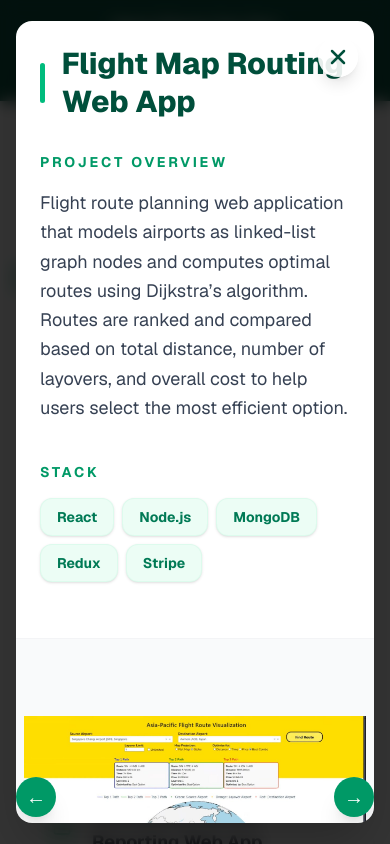
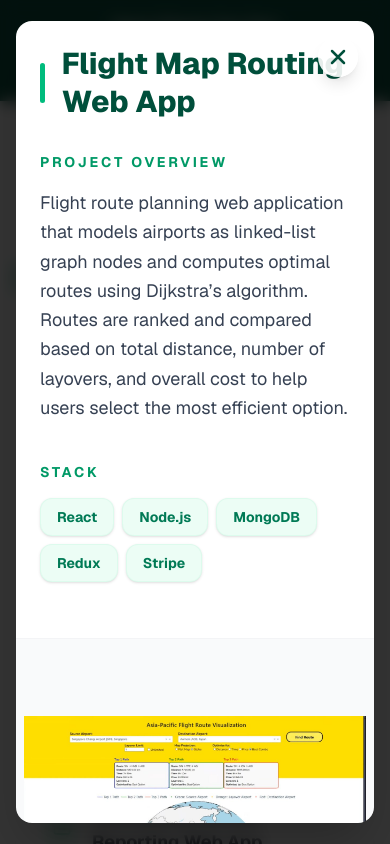
Before and after one commit to thedashion/dan_portfolio, a Next.js app: page / in a window 390 px wide. Both pictures are taken after a click on the element 195 px from the left and 858 px from the top of the page. Shown: the part 436-1280 px from the top of the page. Built offline with nearby package versions, Linux system fonts and the light colour scheme.

Commit message:
mobile view fix

```diff
--- a/app/page.tsx
+++ b/app/page.tsx
@@ -341,24 +341,34 @@ export default function Home() {
                           priority
                         />
 
-                        {/* Image Navigation Arrows - Moved to edges and outside narrow image area */}
+                        {/* Desktop Image Navigation Arrows - Hidden on Mobile */}
                         {currentProject.images.length > 1 && (
                           <>
                             <button
                               onClick={(e) => { e.stopPropagation(); setCurrentImageIndex(prev => prev === 0 ? currentProject.images!.length - 1 : prev - 1); }}
-                              className="absolute -left-2 sm:-left-12 top-1/2 -translate-y-1/2 w-10 h-10 sm:w-12 sm:h-12 bg-emerald-600 hover:bg-emerald-700 text-white rounded-full flex items-center justify-center transition-all shadow-xl hover:scale-110 active:scale-95 z-10"
+                              className="hidden sm:flex absolute -left-12 top-1/2 -translate-y-1/2 w-12 h-12 bg-emerald-600 hover:bg-emerald-700 text-white rounded-full items-center justify-center transition-all shadow-xl hover:scale-110 active:scale-95 z-10"
                             >
-                              <span className="text-xl sm:text-2xl">←</span>
+                              <span className="text-2xl">←</span>
                             </button>
                             <button
                               onClick={(e) => { e.stopPropagation(); setCurrentImageIndex(prev => prev === currentProject.images!.length - 1 ? 0 : prev + 1); }}
-                              className="absolute -right-2 sm:-right-12 top-1/2 -translate-y-1/2 w-10 h-10 sm:w-12 sm:h-12 bg-emerald-600 hover:bg-emerald-700 text-white rounded-full flex items-center justify-center transition-all shadow-xl hover:scale-110 active:scale-95 z-10"
+                              className="hidden sm:flex absolute -right-12 top-1/2 -translate-y-1/2 w-12 h-12 bg-emerald-600 hover:bg-emerald-700 text-white rounded-full items-center justify-center transition-all shadow-xl hover:scale-110 active:scale-95 z-10"
                             >
-                              <span className="text-xl sm:text-2xl">→</span>
+                              <span className="text-2xl">→</span>
                             </button>
 
-                            {/* Image Counter Overlay */}
-                            <div className="absolute -bottom-10 left-1/2 -translate-x-1/2 flex flex-col items-center gap-2 w-full px-4">
+                            {/* Image Counter & Mobile Controls Overlay */}
+                            <div className="absolute -bottom-16 sm:-bottom-10 left-1/2 -translate-x-1/2 flex items-center justify-between sm:justify-center w-full sm:w-auto px-6 sm:px-0 gap-4">
+
+                              {/* Left Arrow (Mobile only) */}
+                              <button
+                                onClick={(e) => { e.stopPropagation(); setCurrentImageIndex(prev => prev === 0 ? currentProject.images!.length - 1 : prev - 1); }}
+                                className="sm:hidden w-10 h-10 bg-emerald-600 text-white rounded-full flex items-center justify-center shadow-md active:scale-90 transition-transform"
+                              >
+                                <span className="text-lg">←</span>
+                              </button>
+
+                              <div className="flex flex-col items-center gap-2">
                                 <div className="flex gap-2">
                                   {currentProject.images.map((_, idx) => (
                                     <button
@@ -368,9 +378,18 @@ export default function Home() {
                                     />
                                   ))}
                                 </div>
-                              <p className="text-xs font-bold text-emerald-800 uppercase tracking-widest bg-white px-3 py-1 rounded-full shadow-sm border border-emerald-100">
+                                <p className="text-[10px] sm:text-xs font-bold text-emerald-800 uppercase tracking-widest bg-white px-3 py-1 rounded-full shadow-sm border border-emerald-100 whitespace-nowrap">
                                   Image {currentImageIndex + 1} of {currentProject.images.length}
                                 </p>
+                              </div>
+
+                              {/* Right Arrow (Mobile only) */}
+                              <button
+                                onClick={(e) => { e.stopPropagation(); setCurrentImageIndex(prev => prev === currentProject.images!.length - 1 ? 0 : prev + 1); }}
+                                className="sm:hidden w-10 h-10 bg-emerald-600 text-white rounded-full flex items-center justify-center shadow-md active:scale-90 transition-transform"
+                              >
+                                <span className="text-lg">→</span>
+                              </button>
                             </div>
                           </>
                         )}
```
Lines whose indentation alone changed are shown as unchanged.
